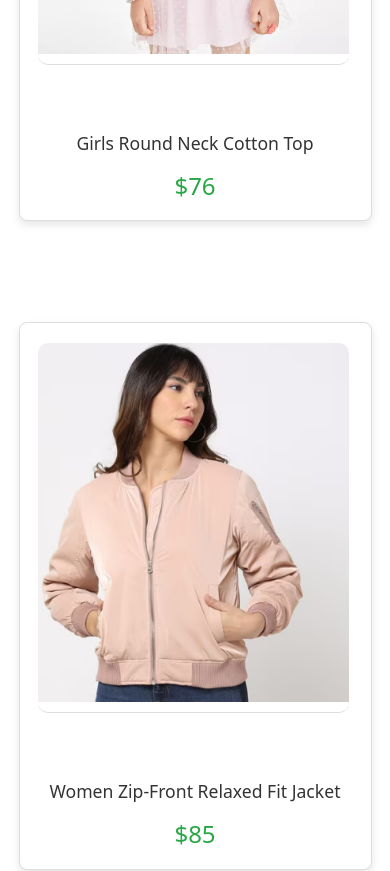
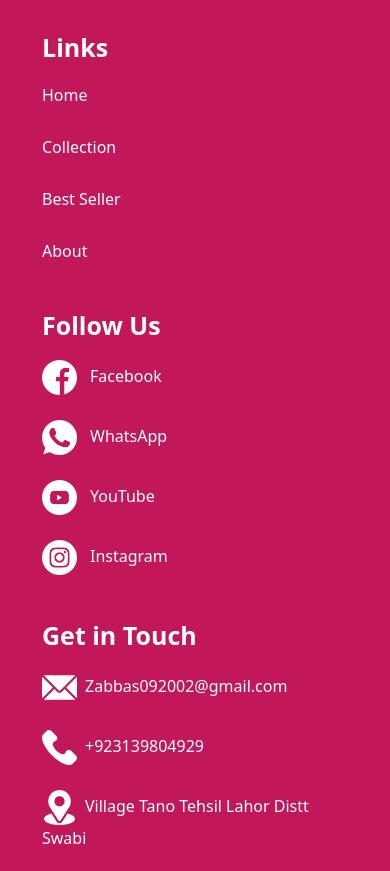
Before and after one commit to zaheerabbasdev/Ecommerce-website, a React (Vite) app: page /Collection in a window 390 px wide. Shown: the part 4220-5091 px from the top of the page. Built offline with nearby package versions, Linux system fonts and the light colour scheme.

Commit message:
add the Search Functionality in MainCollection

```diff
--- a/src/App.jsx
+++ b/src/App.jsx
@@ -23,7 +23,8 @@ function App() {
         {/* <Route path="/bestseller" element={<BestSellers />} /> */}
         <Route path="/about" element={<About />} />
         <Route path="/contact" element={<Contact />} />
-         <Route path="/collection" element={<MainCollection />} />
+        <Route path="/Collection" element={<MainCollection />} />
+        <Route path="/product/:id" element={<ProductDetail />} />
       </Routes>
       <Footer /> {/* Render Footer outside of Routes to make it visible on all pages */}
     </Router>
--- a/src/Components/MainCollection.jsx
+++ b/src/Components/MainCollection.jsx
@@ -1,5 +1,6 @@
 import React from "react";
 import { useState } from "react";
+import { useNavigate } from "react-router-dom"; // For navigation
 import "./MainCollection.css";
 import Cards from "./Cards";
 import image1 from "../assets/images/image-1.png";
@@ -7,51 +8,9 @@ import image2 from "../assets/images/image-2.png";
 import image3 from "../assets/images/image-3.png";
 import image4 from "../assets/images/image-4.png";
 import image5 from "../assets/images/image-5.png";
-import image6 from "../assets/images/image-6.png";
-import image7 from "../assets/images/image-7.png";
-import image8 from "../assets/images/image-8.png";
-import image9 from "../assets/images/image-9.png";
-import image10 from "../assets/images/image-10.png";
-import image11 from "../assets/images/image-11.png";
-import image12 from "../assets/images/image-12.png";
-import image13 from "../assets/images/image-13.png";
-import image14 from "../assets/images/image-14.png";
-import image15 from "../assets/images/image-15.png";
-import image16 from "../assets/images/image-16.png";
-import image17 from "../assets/images/image-17.png";
-import image18 from "../assets/images/image-18.png";
-import image19 from "../assets/images/image-19.png";
-import image20 from "../assets/images/image-20.png";
-import image21 from "../assets/images/image-21.png";
-import image22 from "../assets/images/image-22.png";
-import image23 from "../assets/images/image-23.png";
-import image24 from "../assets/images/image-24.png";
-import image25 from "../assets/images/image-25.png";
-import image26 from "../assets/images/image-26.png";
-import image27 from "../assets/images/image-27.png";
-import image28 from "../assets/images/image-28.png";
-import image29 from "../assets/images/image-29.png";
-import image30 from "../assets/images/image-30.png";
-import image32 from "../assets/images/image-32.png";
-// import image33 from "../assets/images/image-33.png";
-import image34 from "../assets/images/image-34.png";
-import image35 from "../assets/images/image-35.png";
-// import image36 from "../assets/images/image-36.png";
-import image37 from "../assets/images/image-37.png";
-import image38 from "../assets/images/image-38.png";
-import image39 from "../assets/images/image-39.png";
-import image40 from "../assets/images/image-40.png";
-import image41 from "../assets/images/image-41.png";
-// import image42 from "../assets/images/image-42.png";
-import image43 from "../assets/images/image-43.png";
-// import image44 from "../assets/images/image-44.png";
-// import image46 from "../assets/images/image-46.png";
-// import image47 from "../assets/images/image-47.png";
-import image48 from "../assets/images/image-48.png";
-// import image49 from "../assets/images/image-49.png";
-// import image50 from "../assets/images/image-50.png";
 
 const MainCollection = () => {
+  const navigate = useNavigate(); // Initialize navigation
   const [selectedCategory, setSelectedCategory] = useState(""); // Single category
   const [selectedType, setSelectedType] = useState(""); // Single type
   const [sortOrder, setSortOrder] = useState(""); // For sorting order
@@ -59,331 +18,95 @@ const MainCollection = () => {
 
   const cardData = [
     {
+      id: 1, // Unique ID for each product
       image: image1,
       title: "Kid Tapered Slim Fit Trouser",
       price: "$76",
       category: "Kids",
       type: "Bottomwear",
+      reviews: 122,
+      description: "A lightweight, pullover shirt...",
+      sizes: ["S", "M", "L", "XL"],
+      relatedImages: [image1],
     },
     {
+      id: 2,
       image: image2,
       title: "Men Round Neck Pure Cotton T-shirt",
       price: "$85",
       category: "Men",
       type: "Topwear",
+      reviews: 98,
+      description: "Comfortable cotton T-shirt...",
+      sizes: ["S", "M", "L"],
+      relatedImages: [image2],
     },
     {
+      id: 3,
       image: image3,
       title: "Boy Round Neck Pure Cotton T-shirt",
       price: "$90",
       category: "Kids",
       type: "Topwear",
+      reviews: 45,
+      description: "Comfortable cotton T-shirt for boys...",
+      sizes: ["S", "M", "L"],
+      relatedImages: [image3],
     },
     {
+      id: 4,
       image: image4,
       title: "Women Zip-Front Relaxed Fit Jacket",
       price: "$120",
       category: "Women",
       type: "Winterwear",
+      reviews: 150,
+      description: "Warm and cozy winter jacket...",
+      sizes: ["M", "L", "XL", "XXL"],
+      relatedImages: [image4],
     },
     {
+      id: 5,
       image: image5,
       title: "Men Tapered Fit Flat-Front Trousers",
       price: "$150",
       category: "Men",
       type: "Bottomwear",
+      reviews: 200,
+      description: "Stylish trousers for formal occasions...",
+      sizes: ["M", "L", "XL"],
+      relatedImages: [image5],
     },
-    {
-      image: image6,
-      title: "Girls Round Neck Cotton Top",
-      price: "$76",
-      category: "Kids",
-      type: "Topwear",
-    },
-    {
-      image: image7,
-      title: "Women Zip-Front Relaxed Fit Jacket",
-      price: "$85",
-      category: "Women",
-      type: "Winterwear",
-    },
-    {
-      image: image8,
-      title: "Kid Tapered Slim Fit Trouser",
-      price: "$90",
-      category: "Kids",
-      type: "Bottomwear",
-    },
-    {
-      image: image9,
-      title: "Men Printed Plain Cotton Shirt",
-      price: "$120",
-      category: "Men",
-      type: "Topwear",
-    },
-    {
-      image: image10,
-      title: "Women Zip-Front Relaxed Fit Jacket",
-      price: "$150",
-      category: "Women",
-      type: "Winterwear",
-    },
-    {
-      image: image11,
-      title: "Boy Casual Slim Fit Jeans",
-      price: "$80",
-      category: "Kids",
-      type: "Bottomwear",
-    },
-    {
-      image: image12,
-      title: "Men Cotton Full-Sleeve Shirt",
-      price: "$90",
-      category: "Men",
-      type: "Topwear",
-    },
-    {
-      image: image13,
-      title: "Boys Casual Striped T-Shirt",
-      price: "$70",
-      category: "Kids",
-      type: "Topwear",
-    },
-    {
-      image: image14,
-      title: "Women Cropped Hooded Sweatshirt",
-      price: "$130",
-      category: "Women",
-      type: "Winterwear",
-    },
-    {
-      image: image15,
-      title: "Men Slim Fit Denim Jeans",
-      price: "$140",
-      category: "Men",
-      type: "Bottomwear",
-    },
-    {
-      image: image16,
-      title: "Girls Printed Fleece Hoodie",
-      price: "$75",
-      category: "Kids",
-      type: "Winterwear",
-    },
-    {
-      image: image17,
-      title: "Women Long-Sleeve Fleece Hoodie",
-      price: "$110",
-      category: "Women",
-      type: "Winterwear",
-    },
-    {
-      image: image18,
-      title: "Boy Tapered Fit Denim Pants",
-      price: "$95",
-      category: "Kids",
-      type: "Bottomwear",
-    },
-    {
-      image: image19,
-      title: "Men Linen Casual Shirt",
-      price: "$125",
-      category: "Men",
-      type: "Topwear",
-    },
-    {
-      image: image20,
-      title: "Women Puffer Jacket",
-      price: "$180",
-      category: "Women",
-      type: "Winterwear",
-    },
-    {
-      image: image21,
-      title: "Kid Slim Fit Jogger Pants",
-      price: "$85",
-      category: "Kids",
-      type: "Bottomwear",
-    },
-    {
-      image: image22,
-      title: "Men Half-Sleeve Printed T-Shirt",
-      price: "$90",
-      category: "Men",
-      type: "Topwear",
-    },
-    {
-      image: image23,
-      title: "Boy Graphic Round Neck T-Shirt",
-      price: "$60",
-      category: "Kids",
-      type: "Topwear",
-    },
-    {
-      image: image24,
-      title: "Women Fleece Zipper Hoodie",
-      price: "$120",
-      category: "Women",
-      type: "Winterwear",
-    },
-    {
-      image: image25,
-      title: "Men Relaxed Fit Cotton Trousers",
-      price: "$170",
-      category: "Men",
-      type: "Bottomwear",
-    },
-    {
-      image: image26,
-      title: "Girls Floral Printed Top",
-      price: "$65",
-      category: "Kids",
-      type: "Topwear",
-    },
-    {
-      image: image27,
-      title: "Women Quilted Winter Coat",
-      price: "$160",
-      category: "Women",
-      type: "Winterwear",
-    },
-    {
-      image: image28,
-      title: "Kid Casual Tapered Fit Pants",
-      price: "$95",
-      category: "Kids",
-      type: "Bottomwear",
-    },
-    {
-      image: image29,
-      title: "Men Slim Fit Cotton Shirt",
-      price: "$130",
-      category: "Men",
-      type: "Topwear",
-    },
-    {
-      image: image30,
-      title: "Women Hooded Bomber Jacket",
-      price: "$190",
-      category: "Women",
-      type: "Winterwear",
-    },
-    {
-      image: image32,
-      title: "Men Graphic Printed T-Shirt",
-      price: "$85",
-      category: "Men",
-      type: "Topwear",
-    },
-    // { image: image33, title: "Boy Polo Neck Casual T-Shirt", price: "$80", category: "Kids", type: "Topwear" },
-    {
-      image: image34,
-      title: "Women Casual Hooded Sweatshirt",
-      price: "$140",
-      category: "Women",
-      type: "Winterwear",
-    },
-    {
-      image: image35,
-      title: "Men Cotton Chinos",
-      price: "$155",
-      category: "Men",
-      type: "Bottomwear",
-    },
-    // { image: image36, title: "Girls Embroidered Long-Sleeve Top", price: "$95", category: "Kids", type: "Topwear" },
-    {
-      image: image37,
-      title: "Women Zipper Hooded Jacket",
-      price: "$125",
-      category: "Women",
-      type: "Winterwear",
-    },
-    {
-      image: image38,
-      title: "Kid Slim Fit Stretch Pants",
-      price: "$100",
-      category: "Kids",
-      type: "Bottomwear",
-    },
-    {
-      image: image39,
-      title: "Men Casual Cotton Shirt",
-      price: "$135",
-      category: "Men",
-      type: "Topwear",
-    },
-    {
-      image: image40,
-      title: "Women Double-Layer Winter Jacket",
-      price: "$200",
-      category: "Women",
-      type: "Winterwear",
-    },
-    {
-      image: image41,
-      title: "Kid Slim Fit Sweatpants",
-      price: "$90",
-      category: "Kids",
-      type: "Bottomwear",
-    },
-    // { image: image42, title: "Men Graphic Long-Sleeve T-Shirt", price: "$95", category: "Men", type: "Topwear" },
-    {
-      image: image43,
-      title: "Boy Casual Printed T-Shirt",
-      price: "$70",
-      category: "Kids",
-      type: "Topwear",
-    },
-    // { image: image44, title: "Women Insulated Winter Parka", price: "$180", category: "Women", type: "Winterwear" },
-    // { image: image46, title: "Girls Casual Cotton T-Shirt", price: "$75", category: "Kids", type: "Topwear" },
-    // { image: image47, title: "Women Sherpa Lined Winter Jacket", price: "$175", category: "Women", type: "Winterwear" },
-    {
-      image: image48,
-      title: "Kid Slim Fit Cotton Pants",
-      price: "$90",
-      category: "Kids",
-      type: "Bottomwear",
-    },
-    // { image: image49, title: "Men Regular Fit Button-Down Shirt", price: "$140", category: "Men", type: "Topwear" },
-    // { image: image50, title: "Women High-Neck Quilted Jacket", price: "$190", category: "Women", type: "Winterwear" },
   ];
 
-  // Function to handle the change in category filters (only one can be selected at a time)
   const handleCategoryChange = (e) => {
     const { value } = e.target;
     setSelectedCategory(value === selectedCategory ? "" : value); // Toggle selection
   };
 
-  // Function to handle the change in type filters (only one can be selected at a time)
   const handleTypeChange = (e) => {
     const { value } = e.target;
     setSelectedType(value === selectedType ? "" : value); // Toggle selection
   };
 
-  // Handle sorting option change
   const handleSortChange = (e) => {
     setSortOrder(e.target.value); // Set the selected sort order
   };
 
-  // Handle search term change
   const handleSearchChange = (e) => {
     setSearchTerm(e.target.value.toLowerCase()); // Convert search term to lowercase
   };
 
-  // Parse price from string and return as a number for comparison
   const getPriceValue = (priceString) =>
     parseFloat(priceString.replace("$", ""));
 
-  // Filter the card data based on selected category, type, and search term
   const filteredCards = cardData.filter((card) => {
-    const categoryMatch =
-      !selectedCategory || card.category === selectedCategory;
+    const categoryMatch = !selectedCategory || card.category === selectedCategory;
     const typeMatch = !selectedType || card.type === selectedType;
     const searchMatch = card.title.toLowerCase().includes(searchTerm); // Search functionality
     return categoryMatch && typeMatch && searchMatch;
   });
 
-  // Sort the filtered data based on price
   const sortedCards = [...filteredCards].sort((a, b) => {
     if (sortOrder === "lowToHigh") {
       return getPriceValue(a.price) - getPriceValue(b.price); // Low to High
@@ -393,6 +116,11 @@ const MainCollection = () => {
       return 0; // Default order (no sorting)
     }
   });
+
+  const handleImageClick = (product) => {
+    // Navigate to the product detail page with the product data
+    navigate(`/product/${product.id}`, { state: { product } });
+  };
 
   return (
     <div className="maincollection-section" id="maincollection">
@@ -466,7 +194,7 @@ const MainCollection = () => {
         <div className="col-md-8 collection-section">
           <div className="collection-header">
             <h3>All Collections</h3>
-           <div className="search-bar-container">
+            <div className="search-bar-container">
               <div className="search-icon">
                 <i className="fas fa-search"></i> {/* Font Awesome search icon */}
               </div>
@@ -485,13 +213,13 @@ const MainCollection = () => {
           </div>
 
           <div className="row">
-            {sortedCards.map((card, index) => (
-              <div className="col-md-3 col-sm-6 mb-4" key={index}>
-                <Cards
-                  image={card.image}
-                  title={card.title}
-                  price={card.price}
-                />
+            {sortedCards.map((card) => (
+              <div
+                className="col-md-3 col-sm-6 mb-4"
+                key={card.id}
+                onClick={() => handleImageClick(card)} // Navigate to product details on click
+              >
+                <Cards image={card.image} title={card.title} price={card.price} />
               </div>
             ))}
           </div>
```
Also changed, not shown: src/Components/BestSellers.jsx (+71 -32 lines), src/Components/Collection.jsx (+5 -5 lines).
